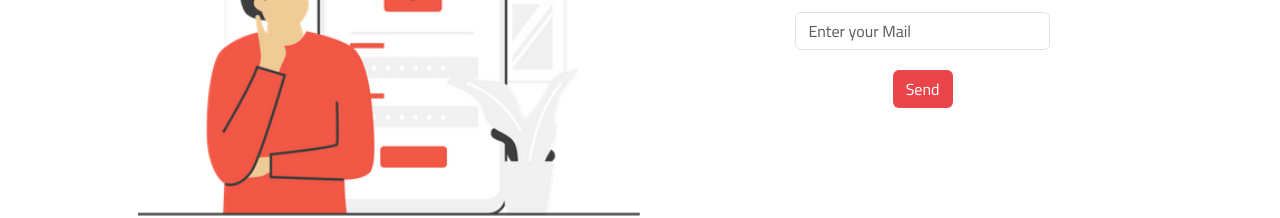
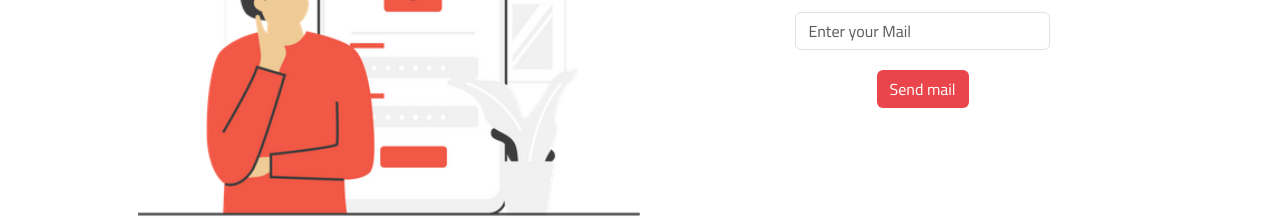
Before and after one commit to subbiahsura/POC-frontend, an Angular app: page /Forgot-password in a window 1280 px wide. Shown: the part 293-511 px from the top of the page. Built offline with nearby package versions, Linux system fonts and the light colour scheme.

Commit message:
send email bttn

```diff
--- a/src/app/forgot-password/forgot-password.component.html
+++ b/src/app/forgot-password/forgot-password.component.html
@@ -27,7 +27,7 @@
             <div *ngIf="email.hasError('email')">Invalid Email</div>
           </div>
       </div>
-      <button type="submit" class="btn">Send</button>
+      <button type="submit" class="btn">Send mail</button>
     </form>
   </div>
 </div>
```
